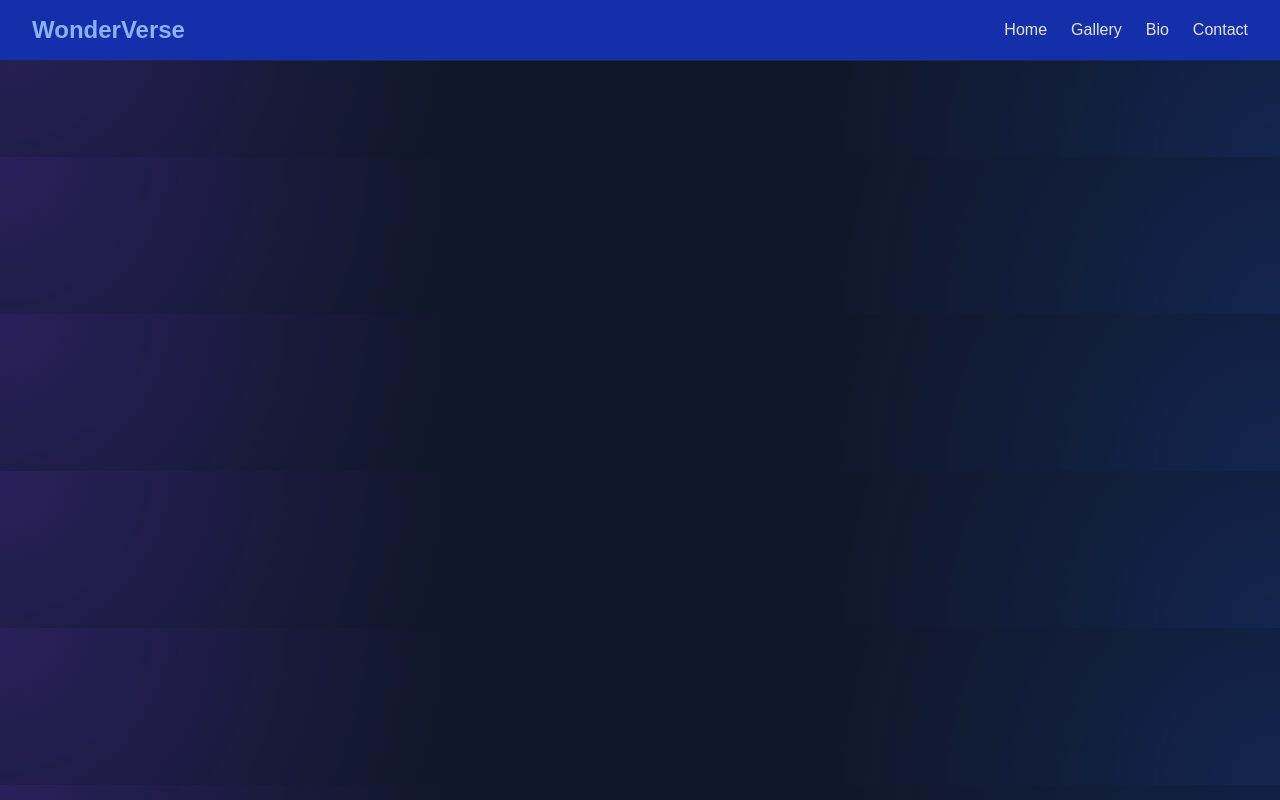
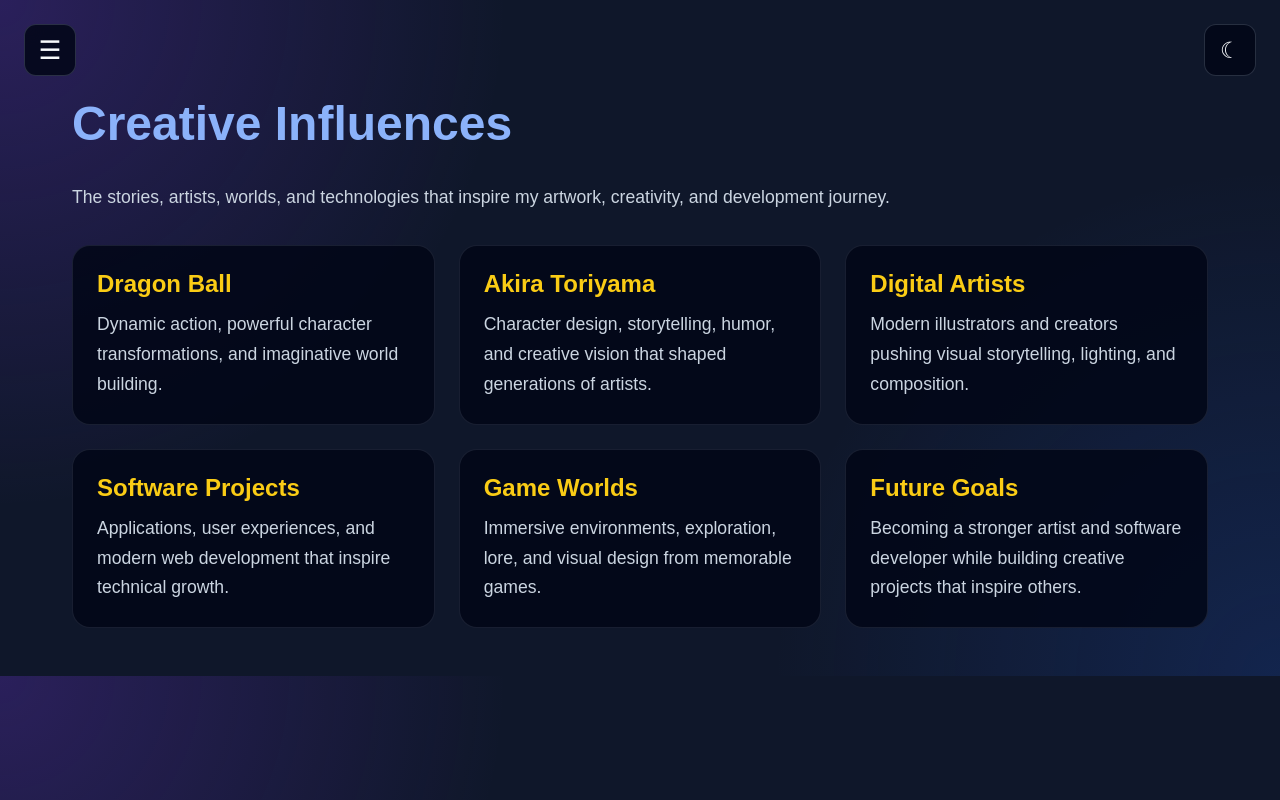
Before and after one commit to AdamTechworks/wonderverse-app, a React (Vite) app in the folder client/: page /inspiration in a window 1280 px wide. Built offline with nearby package versions, Linux system fonts and the light colour scheme.

Commit message:
Add inspiration page and theme toggle

```diff
--- a/client/src/App.jsx
+++ b/client/src/App.jsx
@@ -5,6 +5,7 @@
 import Home from "./pages/Home";
 import Gallery from "./pages/Gallery";
 import Bio from "./pages/Bio";
+import Inspiration from "./pages/Inspiration";
 import Contact from "./pages/Contact";
 
 
@@ -20,6 +21,7 @@
           <Route path="/" element={<Home />} />
           <Route path="/gallery" element={<Gallery />} />
           <Route path="/bio" element={<Bio />} />
+          <Route path="/inspiration" element={<Inspiration />} />
           <Route path="/contact" element={<Contact />} />
         </Routes>
     </main>
--- a/client/src/components/Navbar.css
+++ b/client/src/components/Navbar.css
@@ -1,37 +1,73 @@
-.navbar {
-  width: 100%;
-  padding: 1rem 2rem;
-  background: #142faa;
+.site-header {
+  position: fixed;
+  top: 1.5rem;
+  left: 1.5rem;
+  z-index: 100;
+}
+
+.menu-button {
+  width: 52px;
+  height: 52px;
+  border: 1px solid rgba(148, 163, 184, 0.25);
+  border-radius: 12px;
+  background: rgba(2, 6, 23, 0.85);
+  color: #f8fafc;
+  font-size: 1.6rem;
+  cursor: pointer;
+  backdrop-filter: blur(12px);
+
+   transition:
+    transform 0.25s ease,
+    border-color 0.25s ease,
+    background 0.25s ease;
+}
+
+.menu-button:hover {
+  transform: translateY(-2px);
+  border-color: #a78bfa;
+  background: rgba(15, 23, 42, 0.95);
+}
+
+.dropdown-nav {
+  margin-top: 0.75rem;
+  width: 130px;
+  display: flex;
+  flex-direction: column;
+  padding: 0.75rem;
+  gap: 0.35rem;
+
+  background: rgba(2, 6, 23, 0.92);
+  border: 1px solid rgba(148, 163, 184, 0.2);
+  border-radius: 16px;
+  backdrop-filter: blur(16px);
+  box-shadow: 0 20px 60px rgba(0, 0, 0, 0.35);
+}
+
+
+.dropdown-nav a {
+  padding: 0.8rem 1rem;
+  border-radius: 10px;
+  color: #cbd5e1;
+  text-decoration: none;
+
+  transition:
+    background 0.25s ease,
+    color 0.25s ease;
+}
+
+.dropdown-nav a:hover,
+.dropdown-nav a.active {
+  background: rgba(167, 139, 250, 0.14);
+  color: #4890d8;
+}
+
+/*themetoggle*/
+
+.nav-controls {
   display: flex;
   justify-content: space-between;
-  align-items: center;
-  border-bottom: 1px solid #1e293b;
+
+  width: 100vw;
+
+  padding-right: 3rem;
 }
-
-.logo {
-  font-size: 1.5rem;
-  font-weight: bold;
-  color: #8bb2fa;
-  text-decoration: none;
-}
-
-.nav-links {
-  display: flex;
-  gap: 1.5rem;
-}
-
-.nav-links a {
-  color: #e2e8f0;
-  text-decoration: none;
-  transition: 0.3s;
-}
-
-.nav-links a:hover {
-  color: #8bb2fa;
-}
-
-.nav-links a.active {
-  color: #8bb2fa;
-  border-bottom: 2px solid #8bb2fa;
-  padding-bottom: 0.2rem;
-}
--- a/client/src/components/Navbar.jsx
+++ b/client/src/components/Navbar.jsx
@@ -1,20 +1,52 @@
 import { NavLink } from "react-router-dom";
+import { useState } from "react";
 import "./Navbar.css";
+import ThemeToggle from "./ThemeToggle";
 
 function Navbar() {
+  const [isOpen, setIsOpen] = useState(false);
+
   return (
-    <nav className="navbar">
-      <NavLink to="/" className="logo">
-        WonderVerse
-      </NavLink>
+    <header className="site-header">
 
-      <div className="nav-links">
-        <NavLink to="/">Home</NavLink>
-        <NavLink to="/gallery">Gallery</NavLink>
-        <NavLink to="/bio">Bio</NavLink>
-        <NavLink to="/contact">Contact</NavLink>
-      </div>
-    </nav>
+    <div className="nav-controls">
+
+      <button
+        className="menu-button"
+        onClick={() => setIsOpen(!isOpen)}
+        aria-label="Toggle navigation menu"
+      >
+        ☰
+      </button>
+
+      <ThemeToggle />
+
+    </div>
+
+      {isOpen && (
+        <nav className="dropdown-nav">
+          <NavLink to="/" end onClick={() => setIsOpen(false)}>
+            Home
+          </NavLink>
+
+          <NavLink to="/gallery" onClick={() => setIsOpen(false)}>
+            Gallery
+          </NavLink>
+
+          <NavLink to="/bio" onClick={() => setIsOpen(false)}>
+            Bio
+          </NavLink>
+
+          <NavLink to="/Inspiration" onClick={() => setIsOpen(false)}>
+            Inspiration
+          </NavLink>
+
+          <NavLink to="/contact" onClick={() => setIsOpen(false)}>
+            Contact
+          </NavLink>
+        </nav>
+      )}
+    </header>
   );
 }
 
--- /dev/null
+++ b/client/src/components/ThemeToggle.css
@@ -0,0 +1,10 @@
+.theme-toggle {
+  width: 52px;
+  height: 52px;
+  border: 1px solid rgba(148, 163, 184, 0.25);
+  border-radius: 12px;
+  background: rgba(2, 6, 23, 0.85);
+  color: #f8fafc;
+  font-size: 1.4rem;
+  cursor: pointer;
+}
--- /dev/null
+++ b/client/src/components/ThemeToggle.jsx
@@ -0,0 +1,19 @@
+import { useState } from "react";
+import "./ThemeToggle.css";
+
+function ThemeToggle() {
+  const [isDark, setIsDark] = useState(true);
+
+  function handleToggle() {
+    setIsDark(!isDark);
+    document.body.classList.toggle("light-theme");
+  }
+
+  return (
+    <button className="theme-toggle" onClick={handleToggle}>
+      {isDark ? "☾" : "☀"}
+    </button>
+  );
+}
+
+export default ThemeToggle;
--- a/client/src/index.css
+++ b/client/src/index.css
@@ -19,7 +19,7 @@
 }
 
 .page-container {
-  padding: 3rem 2rem;
+  padding: 6rem 2rem 3rem;
   max-width: 1200px;
   margin: 0 auto;
 }
@@ -40,3 +40,14 @@
   line-height: 1.7;
   color: #cbd5e1;
 }
+
+/*themetoggle*/
+
+body.light-theme {
+  background: #f8fafc;
+  color: #020617;
+}
+
+body.light-theme p {
+  color: #334155;
+}
--- a/client/src/pages/Contact.jsx
+++ b/client/src/pages/Contact.jsx
@@ -1,11 +1,14 @@
 function Contact() {
   return (
     <section>
-      <h1>Contact</h1>
+       <h1>Contact & Collaborations</h1>
+
       <p>
-        Reach out for collaborations, questions, creative partnerships,
-        or to learn more about WonderVerse.
+        Interested in digital artwork, commissions, creative projects,
+        collaborations, or software development opportunities? I'd love
+        to connect.
       </p>
+
     </section>
   );
 }
--- a/client/src/pages/Home.css
+++ b/client/src/pages/Home.css
@@ -45,3 +45,20 @@
 
   color: white;
 }
+
+.welcome-section {
+  max-width: 900px;
+  margin: 5rem auto;
+  padding: 0 2rem;
+  text-align: center;
+}
+
+.welcome-section h2 {
+  margin-bottom: 1rem;
+  color: #facc15;
+}
+
+.welcome-section p {
+  font-size: 1.5rem;
+  line-height: 3.2;
+}
--- a/client/src/pages/Home.jsx
+++ b/client/src/pages/Home.jsx
@@ -3,6 +3,7 @@
 
 function Home() {
   return (
+    <>
     <section
       className="home-hero"
       style={{ backgroundImage: `url(${bgImage})` }}
@@ -16,6 +17,30 @@
           </p>
         </div>
       </section>
+
+      <section className="welcome-section">
+        <h2>Welcome</h2>
+
+       <p>
+        Welcome to WonderVerse, a creative space dedicated to my passion for
+        digital art, character design, and continuous growth as a software
+        developer. Inspired by the worlds, stories, and characters that shaped
+        my creativity, this project serves as both an art gallery and a
+        portfolio documenting my journey as a creator.
+
+        Here you'll find Dragon Ball inspired artwork, character studies,
+        transformation concepts, and future creative projects, along with
+        insights into the techniques and processes behind each piece. As I
+        continue developing my skills in React, JavaScript, and modern web
+        technologies, WonderVerse will evolve alongside me, combining artistic
+        expression with professional software development.
+
+        Whether you're here to explore my artwork, follow my creative process,
+        or learn more about my work as a developer, thank you for visiting and
+        being part of the journey.
+      </p>
+    </section>
+    </>
   );
 }
 
--- /dev/null
+++ b/client/src/pages/Inspiration.css
@@ -0,0 +1,39 @@
+.inspiration-page {
+  display: flex;
+  flex-direction: column;
+  gap: 2rem;
+}
+
+.inspiration-grid {
+  display: grid;
+  grid-template-columns:
+    repeat(auto-fit, minmax(280px, 1fr));
+
+  gap: 1.5rem;
+}
+
+.inspiration-card {
+  background: rgba(2, 6, 23, 0.85);
+
+  border: 1px solid rgba(148, 163, 184, 0.15);
+
+  border-radius: 18px;
+
+  padding: 1.5rem;
+
+  transition:
+    transform 0.25s ease,
+    border-color 0.25s ease;
+}
+
+.inspiration-card:hover {
+  transform: translateY(-4px);
+
+  border-color: #a78bfa;
+}
+
+.inspiration-card h2 {
+  color: #facc15;
+
+  margin-bottom: 0.75rem;
+}
--- /dev/null
+++ b/client/src/pages/Inspiration.jsx
@@ -0,0 +1,68 @@
+import "./Inspiration.css";
+
+function Inspiration() {
+    return (
+        <section className="inspiration-page">
+      <h1>Creative Influences</h1>
+
+      <p>
+        The stories, artists, worlds, and technologies that inspire my
+        artwork, creativity, and development journey.
+      </p>
+
+      <div className="inspiration-grid">
+
+        <article className="inspiration-card">
+          <h2>Dragon Ball</h2>
+          <p>
+            Dynamic action, powerful character transformations, and
+            imaginative world building.
+          </p>
+        </article>
+
+        <article className="inspiration-card">
+          <h2>Akira Toriyama</h2>
+          <p>
+            Character design, storytelling, humor, and creative vision
+            that shaped generations of artists.
+          </p>
+        </article>
+
+        <article className="inspiration-card">
+          <h2>Digital Artists</h2>
+          <p>
+            Modern illustrators and creators pushing visual storytelling,
+            lighting, and composition.
+          </p>
+        </article>
+
+        <article className="inspiration-card">
+          <h2>Software Projects</h2>
+          <p>
+            Applications, user experiences, and modern web development
+            that inspire technical growth.
+          </p>
+        </article>
+
+        <article className="inspiration-card">
+          <h2>Game Worlds</h2>
+          <p>
+            Immersive environments, exploration, lore, and visual design
+            from memorable games.
+          </p>
+        </article>
+
+        <article className="inspiration-card">
+          <h2>Future Goals</h2>
+          <p>
+            Becoming a stronger artist and software developer while
+            building creative projects that inspire others.
+          </p>
+        </article>
+
+      </div>
+    </section>
+    );
+}
+
+export default Inspiration;
```
Lines whose indentation alone changed are shown as unchanged.
